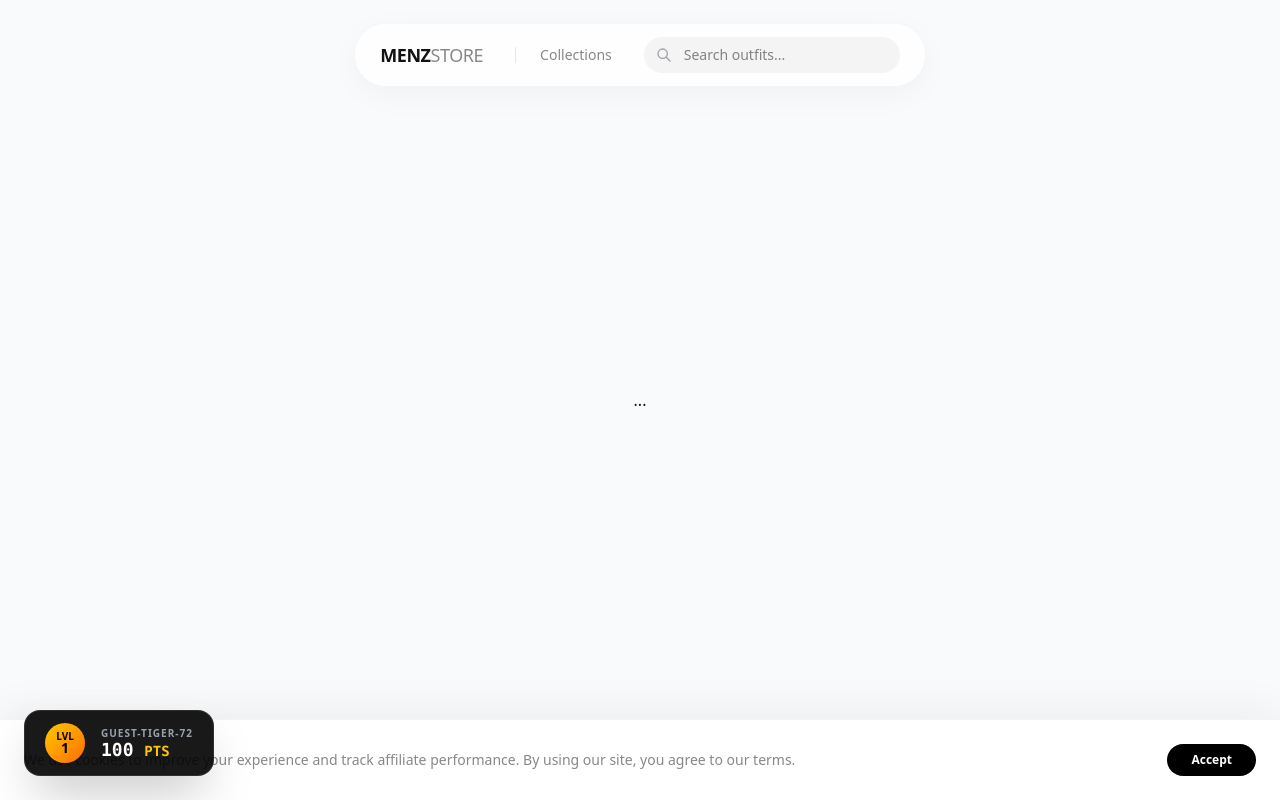
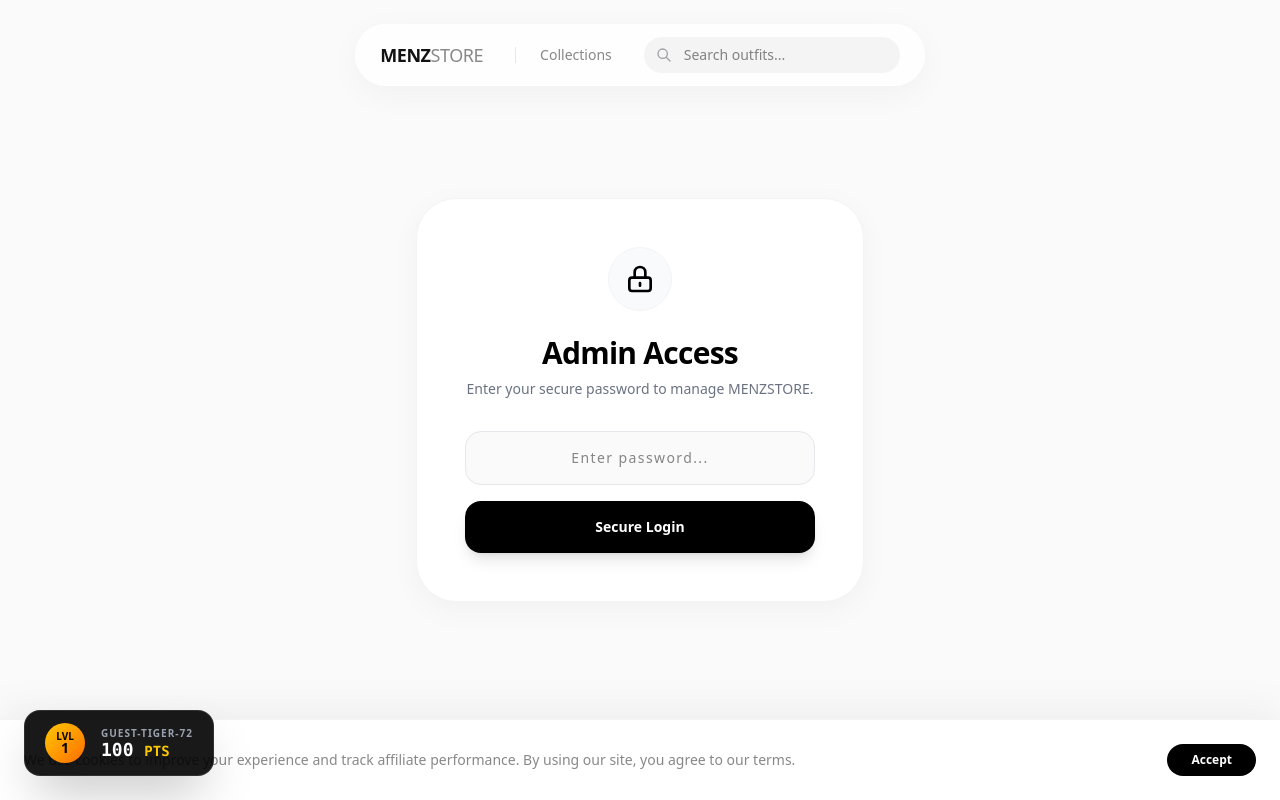
Before and after one commit to Dev-Err404/menzstore, a Next.js app: page /admin in a window 1280 px wide. Shown: the top 800 px of the page. Built offline with nearby package versions, Linux system fonts and the light colour scheme; no server answers.

Commit message:
Fixed logout functionality and added secure admin login screen

```diff
--- a/src/app/actions/admin-auth.ts
+++ b/src/app/actions/admin-auth.ts
@@ -1,29 +1,32 @@
-"use server";
+'use server';
 
-import { cookies } from "next/headers";
-import { revalidatePath } from "next/cache";
+import { cookies } from 'next/headers';
+import { redirect } from 'next/navigation';
 
 export async function loginAdmin(formData: FormData) {
-  const password = formData.get("password");
+  const password = formData.get('password');
 
-  // 👇 Change "menzstore2026" to whatever secret password you want!
-  if (password === "menzstore2026") {
+  // We check against your environment variable, or use 'admin123' as a backup
+  const correctPassword = process.env.ADMIN_PASSWORD || 'admin123';
+
+  if (password === correctPassword) {
     const cookieStore = await cookies();
-
-    // Give the browser a secure cookie that lasts for 30 days
-    cookieStore.set("admin_session", "authenticated", {
+    cookieStore.set('admin_session', 'authenticated', {
       httpOnly: true,
-      secure: process.env.NODE_ENV === "production",
-      maxAge: 60 * 60 * 24 * 30, // 30 days
+      secure: process.env.NODE_ENV === 'production',
+      maxAge: 60 * 60 * 24 * 7, // Stays logged in for 1 week
+      path: '/',
     });
-
-    // Refresh the admin page to show the dashboard
-    revalidatePath("/admin");
+    redirect('/admin');
+  } else {
+    // If wrong password, reload with an error
+    redirect('/admin?error=Invalid Password');
   }
 }
 
 export async function logoutAdmin() {
   const cookieStore = await cookies();
-  cookieStore.delete("admin_session"); // Destroy the cookie
-  revalidatePath("/admin");
+  cookieStore.delete('admin_session');
+  // Redirect back to the admin page (which will now show the login form)
+  redirect('/admin');
 }
--- a/src/app/admin/layout.tsx
+++ b/src/app/admin/layout.tsx
@@ -3,20 +3,50 @@ import { loginAdmin, logoutAdmin } from "@/app/actions/admin-auth";
 import Link from "next/link";
 import { LayoutDashboard, Calculator, Search, LogOut } from "lucide-react";
 
-export default async function AdminLayout({ children }: { children: React.ReactNode }) {
+export default async function AdminLayout({ children, searchParams }: { children: React.ReactNode, searchParams?: any }) {
   const cookieStore = await cookies();
   const isAuthenticated = cookieStore.get("admin_session")?.value === "authenticated";
 
+  // 👇 FIX: The Beautiful Login Screen (No more "...")
   if (!isAuthenticated) {
-    // ... keep your existing login form code here ...
-    return <div className="min-h-screen flex items-center justify-center bg-gray-50 px-4">...</div>;
+    return (
+      <div className="min-h-screen flex items-center justify-center bg-[#fafafa] px-4">
+        <div className="bg-white p-8 md:p-12 rounded-[2.5rem] shadow-[0_8px_30px_rgb(0,0,0,0.04)] border border-gray-100 w-full max-w-md text-center animate-in fade-in slide-in-from-bottom-4 duration-500">
+
+          <div className="w-16 h-16 bg-gray-50 rounded-full flex items-center justify-center mx-auto mb-6 border border-gray-100">
+            <svg className="w-8 h-8 text-black" fill="none" stroke="currentColor" viewBox="0 0 24 24"><path strokeLinecap="round" strokeLinejoin="round" strokeWidth="2" d="M12 15v2m-6 4h12a2 2 0 002-2v-6a2 2 0 00-2-2H6a2 2 0 00-2 2v6a2 2 0 002 2zm10-10V7a4 4 0 00-8 0v4h8z"></path></svg>
+          </div>
+
+          <h1 className="text-3xl font-black tracking-tight text-black mb-2">Admin Access</h1>
+          <p className="text-gray-500 text-sm mb-8">Enter your secure password to manage MENZSTORE.</p>
+
+          <form action={loginAdmin} className="space-y-4">
+            <input
+              type="password"
+              name="password"
+              placeholder="Enter password..."
+              required
+              className="w-full px-5 py-4 rounded-2xl border border-gray-200 focus:outline-none focus:ring-2 focus:ring-black text-sm font-medium bg-[#fafafa] transition-all text-center tracking-widest"
+            />
+            <button
+              type="submit"
+              className="w-full bg-black text-white px-8 py-4 rounded-2xl text-sm font-bold hover:bg-gray-800 transition-all shadow-lg shadow-black/10"
+            >
+              Secure Login
+            </button>
+          </form>
+
+        </div>
+      </div>
+    );
   }
 
+  // 👇 If logged in, show your normal admin layout and navigation
   return (
     <div className="relative min-h-screen bg-[#fafafa]">
 
       {/* Responsive Bottom Navigation Bar */}
-      <nav className="fixed bottom-6 left-1/2 -translate-x-1/2 z-[9999] w-[90%] max-w-fit">
+      <nav className="fixed bottom-6 left-1/2 -translate-x-1/2 z-[50] w-[90%] max-w-fit">
         <div className="bg-white/80 backdrop-blur-md border border-gray-200 p-2 rounded-3xl shadow-2xl flex items-center gap-1 md:gap-2">
 
           <Link href="/admin" className="flex items-center gap-2 p-3 md:px-4 md:py-2 rounded-2xl text-gray-500 hover:text-black hover:bg-gray-100 transition-all group">
@@ -36,12 +66,14 @@ export default async function AdminLayout({ children }: { children: React.ReactN
 
           <div className="w-[1px] h-6 bg-gray-200 mx-1" />
 
+          {/* Actual Logout Trigger */}
           <form action={logoutAdmin}>
             <button type="submit" className="flex items-center gap-2 p-3 md:px-4 md:py-2 rounded-2xl text-red-500 hover:bg-red-50 transition-all">
               <LogOut size={20} />
               <span className="hidden md:inline font-bold text-sm">Logout</span>
             </button>
           </form>
+
         </div>
       </nav>
 
```
